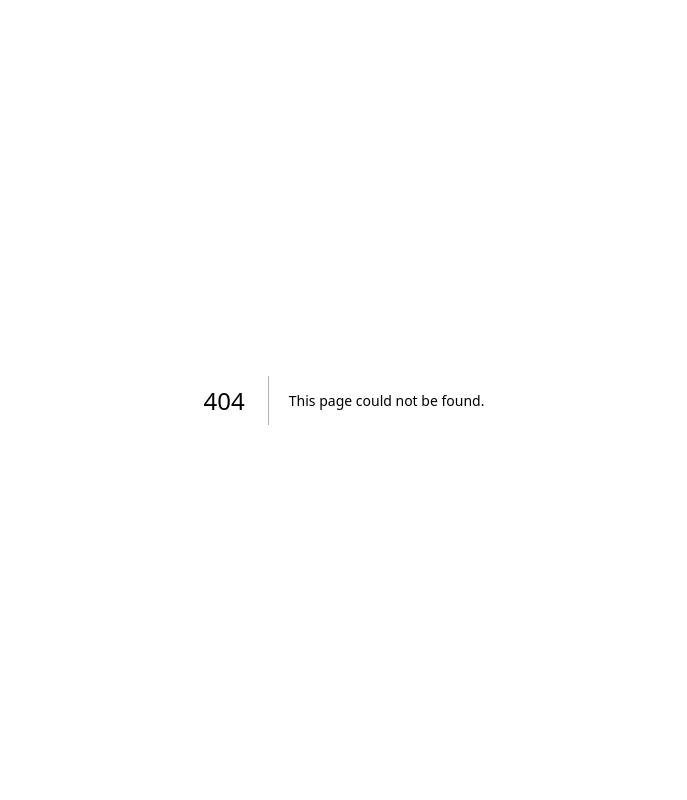
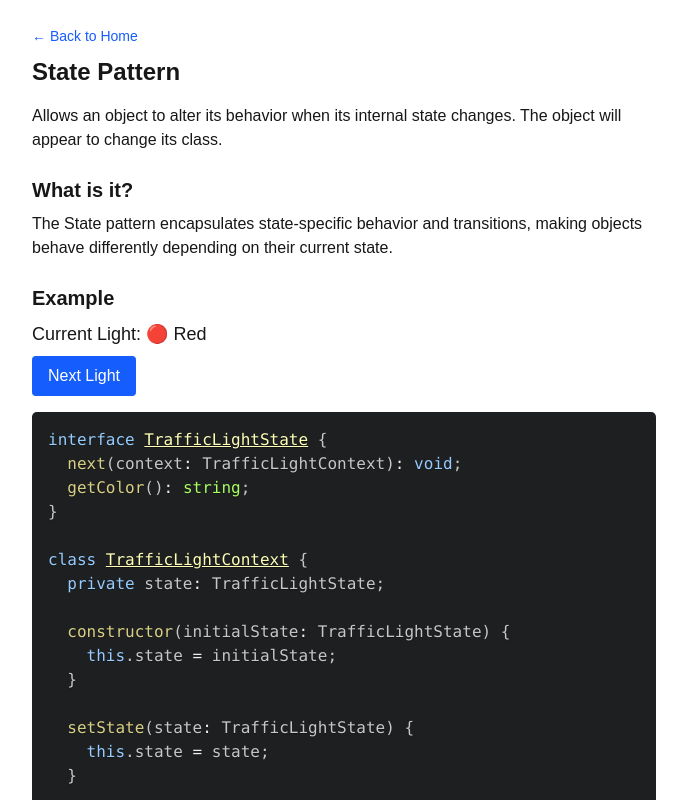
Before and after one commit to Mubtasim/patternalysis, a Next.js app: page /patterns/state in a window 1280 px wide. Before the commit this address had no page. Shown: the top 800 px of the page, without its empty margins (296-983 px from the left). Built offline with nearby package versions, Linux system fonts and the light colour scheme.

Commit message:
feat: Add State pattern page and update home page to include it in the list of implemented patterns

```diff
--- a/src/app/page.tsx
+++ b/src/app/page.tsx
@@ -21,6 +21,7 @@ export default function Home() {
     "iterator",
     "mediator",
     "memento",
+    "state",
   ];
 
   const allPatterns = [
--- /dev/null
+++ b/src/app/patterns/state/page.tsx
@@ -0,0 +1,185 @@
+"use client";
+
+import PatternLayout from "@/components/PatternLayout";
+import { useState } from "react";
+import { Prism as SyntaxHighlighter } from "react-syntax-highlighter";
+import { atomDark } from "react-syntax-highlighter/dist/cjs/styles/prism";
+
+// State Interface
+interface TrafficLightState {
+  next(context: TrafficLightContext): void;
+  getColor(): string;
+}
+
+// Context
+class TrafficLightContext {
+  private state: TrafficLightState;
+
+  constructor(initialState: TrafficLightState) {
+    this.state = initialState;
+  }
+
+  setState(state: TrafficLightState) {
+    this.state = state;
+  }
+
+  next() {
+    this.state.next(this);
+  }
+
+  getColor(): string {
+    return this.state.getColor();
+  }
+}
+
+// Concrete States
+class RedLight implements TrafficLightState {
+  next(context: TrafficLightContext): void {
+    context.setState(new GreenLight());
+  }
+
+  getColor(): string {
+    return "🔴 Red";
+  }
+}
+
+class GreenLight implements TrafficLightState {
+  next(context: TrafficLightContext): void {
+    context.setState(new YellowLight());
+  }
+
+  getColor(): string {
+    return "🟢 Green";
+  }
+}
+
+class YellowLight implements TrafficLightState {
+  next(context: TrafficLightContext): void {
+    context.setState(new RedLight());
+  }
+
+  getColor(): string {
+    return "🟡 Yellow";
+  }
+}
+
+export default function StatePatternPage() {
+  const [context] = useState(() => new TrafficLightContext(new RedLight()));
+  const [color, setColor] = useState(context.getColor());
+
+  const handleNext = () => {
+    context.next();
+    setColor(context.getColor());
+  };
+
+  return (
+    <PatternLayout title="State">
+      <p className="mb-4">
+        Allows an object to alter its behavior when its internal state changes.
+        The object will appear to change its class.
+      </p>
+
+      <h2 className="text-xl font-semibold mt-6 mb-2">What is it?</h2>
+      <p className="mb-4">
+        The State pattern encapsulates state-specific behavior and transitions,
+        making objects behave differently depending on their current state.
+      </p>
+
+      <h2 className="text-xl font-semibold mt-6 mb-2">Example</h2>
+
+      <div className="mb-4">
+        <div className="text-lg font-medium mb-2">Current Light: {color}</div>
+        <button
+          onClick={handleNext}
+          className="bg-blue-600 hover:bg-blue-500 px-4 py-2 rounded text-white"
+        >
+          Next Light
+        </button>
+      </div>
+
+      <SyntaxHighlighter language="ts" style={atomDark} className="rounded">
+        {`interface TrafficLightState {
+  next(context: TrafficLightContext): void;
+  getColor(): string;
+}
+
+class TrafficLightContext {
+  private state: TrafficLightState;
+
+  constructor(initialState: TrafficLightState) {
+    this.state = initialState;
+  }
+
+  setState(state: TrafficLightState) {
+    this.state = state;
+  }
+
+  next() {
+    this.state.next(this);
+  }
+
+  getColor(): string {
+    return this.state.getColor();
+  }
+}
+
+class RedLight implements TrafficLightState {
+  next(context: TrafficLightContext): void {
+    context.setState(new GreenLight());
+  }
+
+  getColor(): string {
+    return '🔴 Red';
+  }
+}
+
+class GreenLight implements TrafficLightState {
+  next(context: TrafficLightContext): void {
+    context.setState(new YellowLight());
+  }
+
+  getColor(): string {
+    return '🟢 Green';
+  }
+}
+
+class YellowLight implements TrafficLightState {
+  next(context: TrafficLightContext): void {
+    context.setState(new RedLight());
+  }
+
+  getColor(): string {
+    return '🟡 Yellow';
+  }
+}
+
+// Usage
+const context = new TrafficLightContext(new RedLight());
+console.log(context.getColor()); // 🔴 Red
+context.next();
+console.log(context.getColor()); // 🟢 Green
+context.next();
+console.log(context.getColor()); // 🟡 Yellow`}
+      </SyntaxHighlighter>
+
+      <h2 className="text-xl font-semibold mt-6 mb-2">Common Uses</h2>
+      <ul className="list-disc ml-6 mb-4">
+        <li>UIs with multiple modes (e.g. loading, success, error)</li>
+        <li>Workflow engines or step-based logic</li>
+        <li>State-driven game logic</li>
+      </ul>
+
+      <h2 className="text-xl font-semibold mt-6 mb-2">When to Use</h2>
+      <ul className="list-disc ml-6 mb-4">
+        <li>An object must change behavior depending on state</li>
+        <li>State-specific logic would be too messy in one class</li>
+      </ul>
+
+      <h2 className="text-xl font-semibold mt-6 mb-2">Caution</h2>
+      <ul className="list-disc ml-6">
+        <li>Too many states can introduce class explosion</li>
+        <li>Be cautious of redundant logic spread across states</li>
+      </ul>
+    </PatternLayout>
+  );
+}
```
